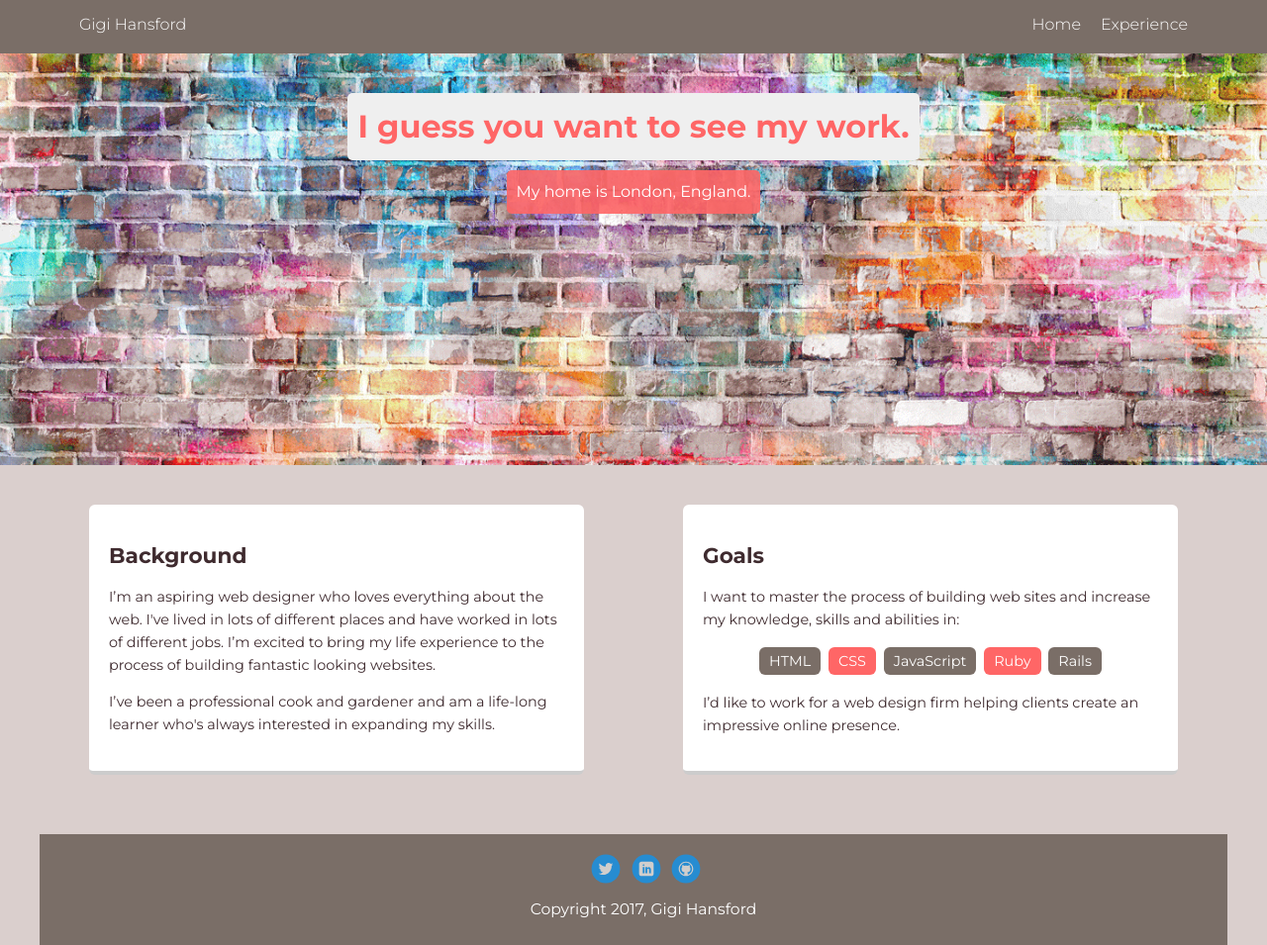
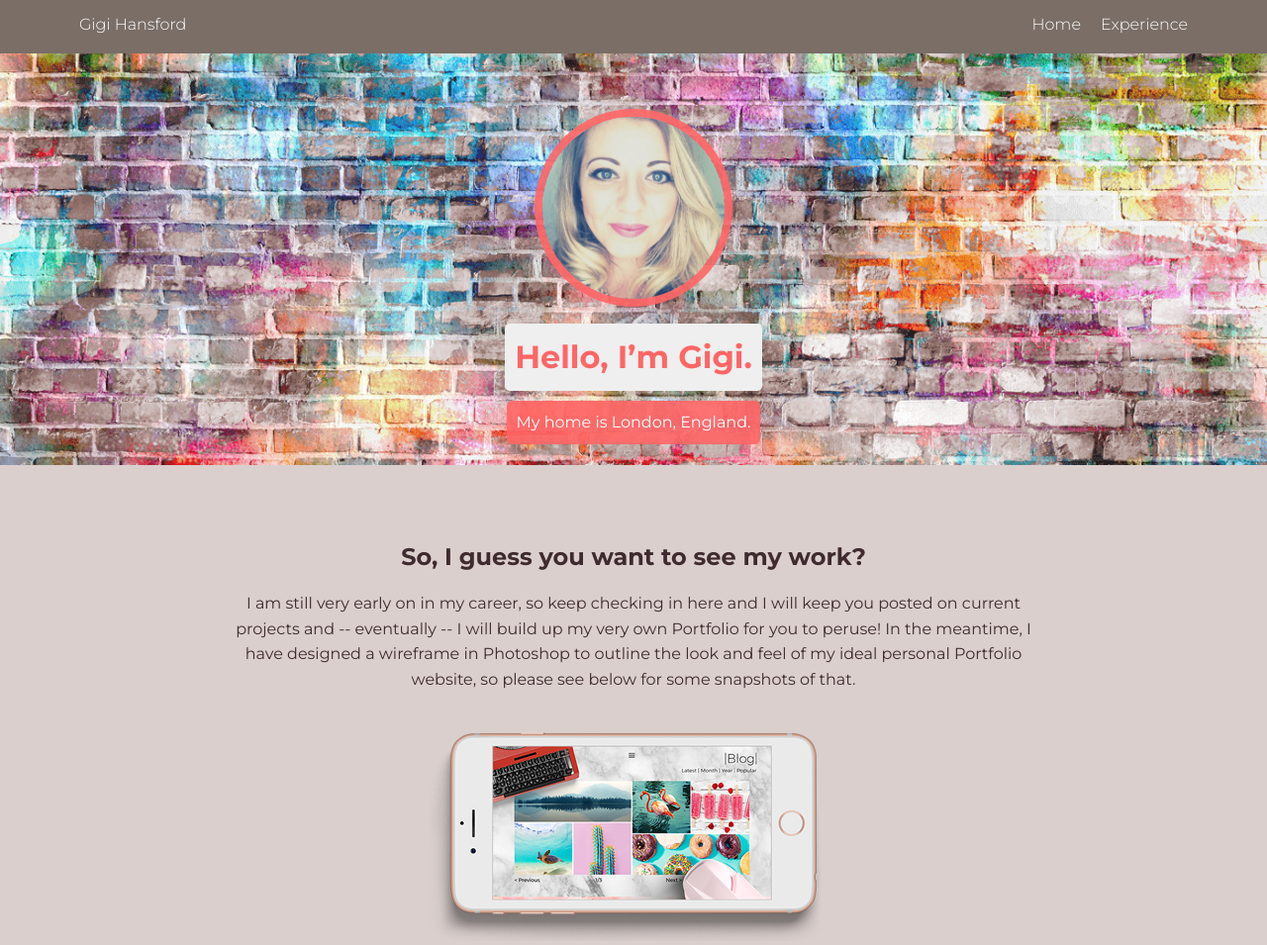
Before and after one commit to GigiHansford/GH-Portfolio-Site, a plain HTML site: page experience.html in a window 1280 px wide. Shown: the top 955 px of the page at 99% size. Drawn offline with Linux system fonts and the light colour scheme.

Commit message:
Finished Project

```diff
--- a/experience.html
+++ b/experience.html
@@ -18,38 +18,27 @@
   </div>
 
   <header>
-      <img src="" alt="" class="">
-      <h1 class="tag name">I guess you want to see my work.</h1>
+    <img src="images/me.png" alt="Headshot of Gigi Hansford" class="profile-image">
+    <h1 class="tag name">Hello, I’m Gigi.</h1>
     <p class="tag location">My home is London, England.</p>
   </header>
 
-    <main class="flex">
-      <div class="card">
-        <h2>Background</h2>
-        <p>I’m an aspiring web designer who loves everything about the web. I've lived in lots of different places and have worked in lots of different jobs. I’m excited to bring my life experience to the process of building fantastic looking websites.</p>
-        <p>I’ve been a professional cook and gardener and am a life-long learner who's always interested in expanding my skills.</p>
+  <main>
+    <div class="experience-intro">
+      <h2>So, I guess you want to see my work?</h2>
+      <p>I am still very early on in my career, so keep checking in here and I will keep you posted on current projects and -- eventually -- I will build up my very own Portfolio for you to peruse! In the meantime, I have designed a wireframe in Photoshop to outline the look and feel of my ideal personal Portfolio website, so please see below for some snapshots of that.</p>
+      <img src="images/small-img1.png" alt="Image of Portfolio project" class="small-img">
+      <img src="images/iphone.png" alt="iPhone showing snapshot of Portfolio project" class="large-img iphone">
+      <img src="images/ipad.png" alt="iPad showing snapshot of Portfolio project" class="large-img ipad">
     </div>
+  </main>
 
-      <div class="card">
-        <h2>Goals</h2>
-        <p>I want to master the process of building web sites and increase my knowledge, skills and abilities in:</p>
-        <ul class="skills">
-          <li>HTML</li>
-          <li>CSS</li>
-          <li>JavaScript</li>
-          <li>Ruby</li>
-          <li>Rails</li>
-        </ul>
-        <p>I’d like to work for a web design firm helping clients create an impressive online presence.</p>
-      </div>
-
-    </main>
 
   <footer>
     <ul>
-        <li><a href="#" class="social twitter">Twitter</a></li>
-        <li><a href="#" class="social linkedin">LinkedIn</a></li>
-        <li><a href="#" class="social github">Github</a></li>
+      <li><a href="https://twitter.com/GigiHansford" target="_blank" class="social twitter">Twitter</a></li>
+      <li><a href="https://www.linkedin.com/in/georgina-hansford-97353b129/" target="_blank" class="social linkedin">LinkedIn</a></li>
+      <li><a href="https://github.com/GigiHansford" target="_blank" class="social github">Github</a></li>
     </ul>
     <p class="copyright">Copyright 2017, Gigi Hansford</p>
   </footer>
--- a/styles.css
+++ b/styles.css
@@ -33,12 +33,21 @@ a:hover {
   color: #ff6666;
 }
 
+.current-experience {
+  padding: 10px;
+  max-width: 240px;
+  box-shadow: 3px 3px 5px;
+  background-color: #ffe1df;
+  margin: 30px auto;
+  border-radius: 10px;
+}
+
 .current-experience a {
-  color: #ff6666;
+  color: #3f2b2f;
 }
 
 .current-experience a:hover {
-  color: #ffe1df;
+  text-decoration: underline;
 }
 
 /* Section Styles */
@@ -81,10 +90,10 @@ header {
   background-size: cover;
   overflow: hidden;
   padding-top: 60px;
-}
-header {
   line-height: 1.5;
 }
+
+
 header .profile-image {
   margin-top: 50px;
   width: 200px;
@@ -127,10 +136,8 @@ header .profile-image:hover {
 }
 
 .card-img1 {
-  border-radius: 9%;
   max-width: 100%;
-  margin: auto;
-  margin-top: -10px;
+  margin: -10px auto;
 }
 
 ul.skills,
@@ -160,6 +167,7 @@ ul.hobbies {
 .current-experience {
   text-align: center;
 }
+
 
 footer {
   width: 100%;
@@ -210,6 +218,24 @@ a.social:hover {
   clear: both;
 }
 
+
+
+/* Experience Page */
+
+ .large-img {
+    display: none;
+  }
+
+  .experience-intro {
+    padding: 3%;
+    text-align: center;
+    max-width: 900px;
+    margin: auto;
+    margin-top: 5px;
+}
+
+
+
 /* Styles for larger screens */
 @media screen and (min-width: 720px) {
 
@@ -247,8 +273,26 @@ a.social:hover {
 
   footer {
     font-size: 1.3em;
-    max-width: 1200px;
+/*    max-width: 1200px;*/
     margin: 40px auto;
   }
 
+ /* Experience Page */
+
+  .experience-intro {
+    padding: 3%;
+    margin: auto;
+  }
+
+  .small-img {
+    display: none;
+    text-align: center;
+    margin: 50px auto;
+    padding: 50px;
+  }
+
+  .large-img {
+    display: inline-block;
+  }
+
 }
--- /dev/null
+++ b/styles2.css
@@ -0,0 +1,178 @@
+/* Global Colours - Reference:
+    Text - #3f2b2f (Chocolate -Plum)
+    Background - #dacfcd (Latte)
+    Deeper Background - #7a6e67 (Chocolate-Grey)
+    Accent Colour 1 - #ff6666 (Coral)
+    Accent Colour 2 - #ffe1df (Blush)
+*/
+
+
+/* Global Layout Set-up */
+* {
+  box-sizing: border-box;
+}
+
+body {
+  margin: 0;
+  padding: 0;
+  text-align: center;
+  font-family: 'Montserrat', sans-serif;
+  color: #3f2b2f;
+  background: #dacfcd;
+
+}
+
+/* Link Styles */
+
+a {
+  text-decoration: none;
+  color: white;
+}
+a:hover {
+  color: #ff6666;
+}
+
+
+/* Section Styles */
+
+.main-nav {
+  width: 100%;
+  background: #7a6e67;
+  min-height: 30px;
+  padding: 10px;
+  position: fixed;
+  text-align: center;
+}
+.nav {
+  display: flex;
+  justify-content: space-around;
+  font-weight: 300;
+  list-style-type: none;
+  margin: 0 auto;
+  padding: 0;
+}
+
+.nav .name {
+    display: block;
+    margin-right: auto;
+    color: white;
+}
+.nav li {
+  padding: 5px 10px 10px 10px;
+}
+.nav a {
+  transition: all .5s;
+}
+.nav a:hover {
+  color: #ff6666;
+}
+
+/*MAIN -----------------------------------------*/
+
+header {
+  text-align: center;
+  background: url('images/hero-banner.png') no-repeat bottom center;
+  background-size: cover;
+  overflow: hidden;
+  padding: 400px;
+  line-height: 1.5;
+}
+
+
+
+/*FOOTER ---------------------------------------*/
+
+footer {
+  width: 100%;
+  min-height: 30px;
+  padding: 20px 0 40px 20px;
+  background-color: #7a6e67;
+}
+
+footer .copyright {
+  top: -8px;
+  font-size: .75em;
+  color: white;
+}
+
+footer ul {
+  list-style-type: none;
+  margin: 0;
+  padding: 0;
+}
+
+footer ul li {
+  display: inline-block;
+}
+
+a.social {
+  display: inline-block;
+  text-indent: -9999px;
+  margin-left: 5px;
+  width: 30px;
+  height: 30px;
+  background-size: 30px 30px;
+  opacity: .7;
+  transition: all .5s;
+}
+a.twitter {
+  background-image: url(images/twitter.svg);
+}
+a.linkedin {
+  background-image: url(images/linkedin.svg);
+}
+a.github {
+  background-image: url(images/github.svg);
+}
+a.social:hover {
+  opacity: 1;
+}
+
+.clearfix {
+  clear: both;
+}
+
+
+
+/* Styles for larger screens */
+@media screen and (min-width: 720px) {
+
+  .flex {
+      display: -ms-flexbox;      /* TWEENER - IE 10 */
+      display: flex;
+      max-width: 1200px;
+      -ms-flex-pack: distribute;
+      justify-content: space-around;
+      margin: 0 auto;
+  }
+
+
+  header {
+    min-height: 470px;
+  }
+
+  .nav {
+    max-width: 1200px;
+    padding: 0 30px;
+  }
+
+
+  main {
+    padding-top: 20px;
+  }
+
+  main p {
+    line-height: 1.6em;
+  }
+
+  .card {
+    margin: 20px;
+  }
+
+  footer {
+    font-size: 1.3em;
+    max-width: 1200px;
+    margin: 40px auto;
+  }
+
+}
```
Also changed, not shown: index.html (+3 -6 lines), images/Dalmation1.png (deleted), images/Dalmation2.png (deleted), images/Paintbrushes.png (deleted), images/background1.png (deleted), images/ipad.png (added), images/iphone.png (added), images/paper11.png (deleted), images/small-img1.png (added), 2 other files. Lines whose indentation alone changed are shown as unchanged.
